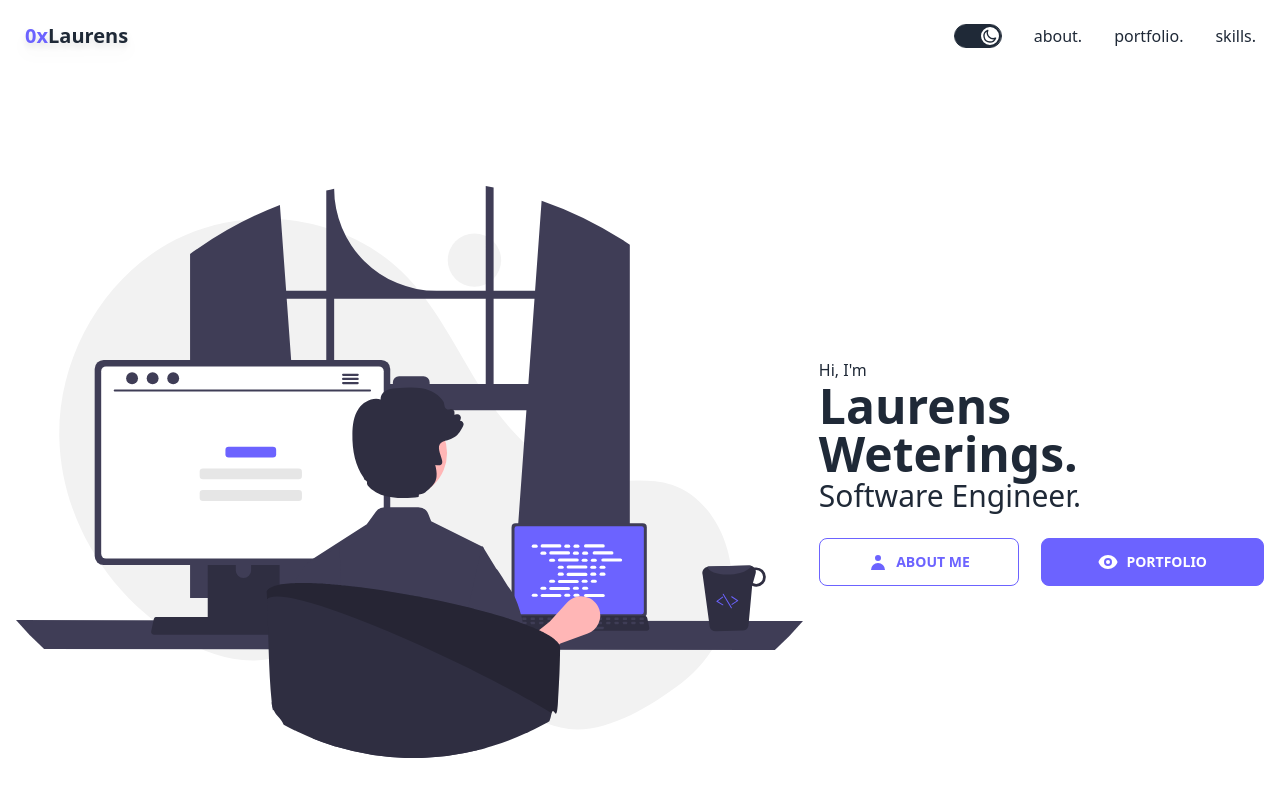
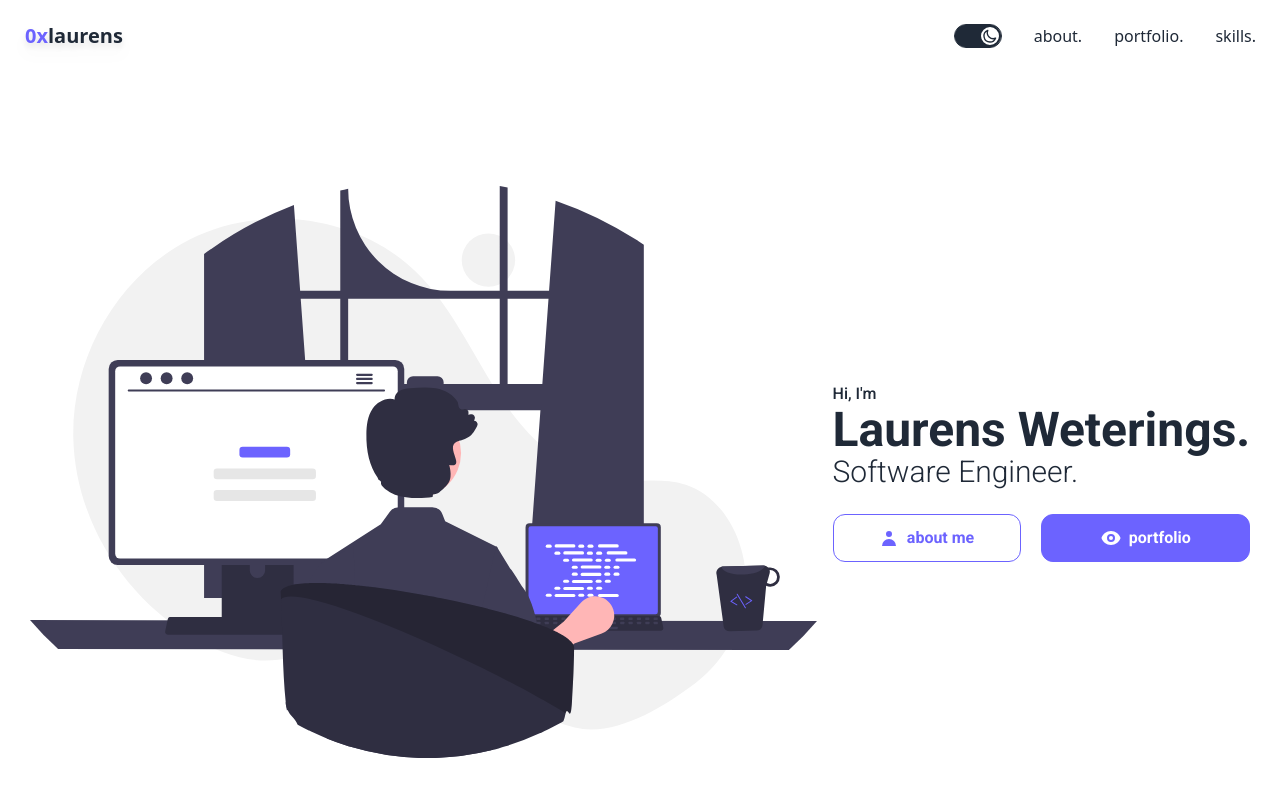
Before and after one commit to 0xLaurens/0xLaurens.com, a Vue app: page / in a window 1280 px wide. Shown: the top 800 px of the page. Built offline with nearby package versions, Linux system fonts and the light colour scheme.

Commit message:
Landing: Typography

```diff
--- a/index.html
+++ b/index.html
@@ -7,6 +7,9 @@
     <meta name="viewport" content="width=device-width, initial-scale=1.0" />
     <title>0xLaurens</title>
     <link href="/dist/output.css" rel="stylesheet">
+    <link rel="preconnect" href="https://fonts.googleapis.com">
+    <link rel="preconnect" href="https://fonts.gstatic.com" crossorigin>
+    <link href="https://fonts.googleapis.com/css2?family=Montserrat:ital,wght@0,100;0,200;0,300;0,400;0,500;0,600;0,700;0,800;0,900;1,100;1,200;1,300;1,400;1,500;1,600;1,700;1,800;1,900&family=Roboto:wght@100;300;400;500;700&display=swap" rel="stylesheet">
   </head>
   <body>
     <div id="app"></div>
--- a/src/components/home/landing.vue
+++ b/src/components/home/landing.vue
@@ -1,19 +1,25 @@
 <template>
-    <div class="hero min-h-screen bg-base-500 w-full">
+    <div class="hero min-h-screen bg-base-500 w-full font-custom">
         <div class="hero-content flex-col lg:flex-row">
             <img src="../../assets/dev.svg" />
             <div class="max-w-md text-center md:text-left">
-                <h1 class="">Hi, I'm</h1>
+                <h1 class="font-medium">Hi, I'm</h1>
                 <h1 class="text-5xl font-bold">
                     <span class="tooltip" data-tip="Pronounced Lawrence">Laurens</span>
                     Weterings.
                 </h1>
-                <h1 class="text-3xl pb-6">Software Engineer.</h1>
+                <h1 class="text-3xl font-light pb-6">Software Engineer.</h1>
                 <div class="flex justify-between">
-                    <button class="btn btn-outline btn-primary w-[45%]" href="#about">
-                        <user-icon class="h-5 w-5 mr-2" /> About me
+                    <button
+                        class="btn btn-outline btn-primary w-[45%] font-extrabold text-base rounded-xl"
+                        href="#about"
+                    >
+                        <user-icon class="h-5 w-5 mr-2" /> about me
                     </button>
-                    <button class="btn btn-primary justify-self-end w-[50%]" href="#portfolio">
+                    <button
+                        class="btn btn-primary justify-self-end w-[50%] font-extrabold text-base rounded-xl"
+                        href="#portfolio"
+                    >
                         <eye-icon class="h-5 w-5 mr-2" /> portfolio
                     </button>
                 </div>
--- a/src/index.css
+++ b/src/index.css
@@ -1,3 +1,7 @@
 @tailwind base;
 @tailwind components;
 @tailwind utilities;
+
+.btn {
+    @apply lowercase;
+}
--- a/tailwind.config.js
+++ b/tailwind.config.js
@@ -4,7 +4,13 @@ module.exports = {
     "./index.html",
     "./src/**/*.{vue,js,ts,jsx,tsx}",
   ],
-  theme: {},
+  theme: {
+    extend: {
+      fontFamily: {
+        custom: "'Roboto', serif"
+      }
+    }
+  },
   plugins: [require("daisyui")],
   daisyui: {
     styled: true,
@@ -17,10 +23,19 @@ module.exports = {
         "base-100": "#ffffff", //orginal: #FFFFFF
       },
       dark: {
-        ...require("daisyui/src/colors/themes")["[data-theme=dracula]"],
         primary: "#6C63FF",
+        "primary-content": "#ffffff",
         secondary: "#3930AF",
+        "secondary-content": "#ffffff",
         accent: "#DE7682",
+        "accent-content": "#ffffff",
+        neutral: "#191D24",
+        "neutral-focus": "#111318",
+        "neutral-content": "#A6ADBB",
+        "base-100": "#2A303C",
+        "base-200": "#242933",
+        "base-300": "#20252E",
+        "base-content": "#A6ADBB",
       }
     }, ],
     base: true,
```
